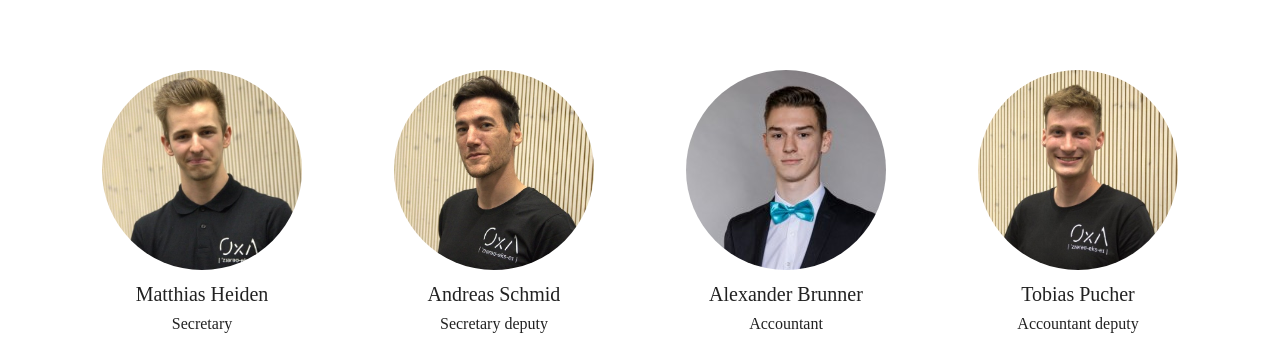
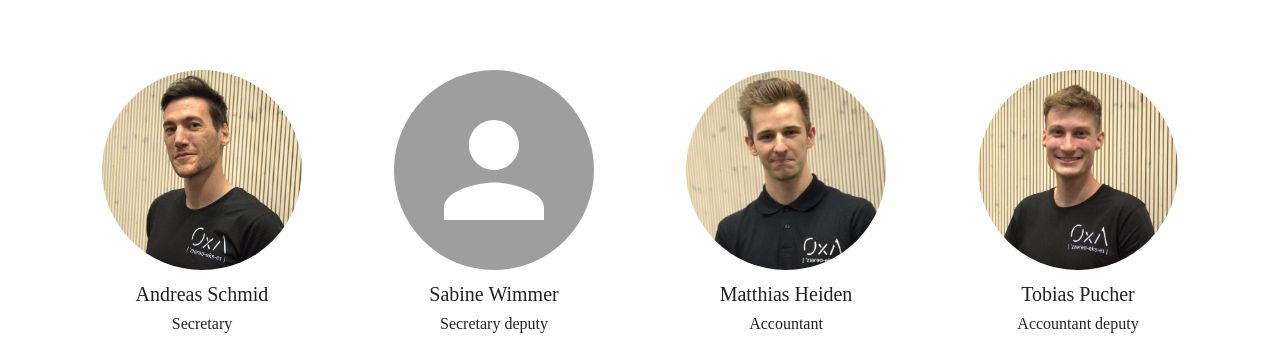
Before and after one commit to 0xa-at/website, a Next.js app: page /about in a window 1280 px wide. Shown: the part 614-952 px from the top of the page. Built offline with nearby package versions, Linux system fonts and the light colour scheme.

Commit message:
chore: update vorstand

```diff
--- a/pages/about.tsx
+++ b/pages/about.tsx
@@ -21,9 +21,9 @@ export default function AboutPage() {
         <Person name={"Severin Mairinger"} role={"Chairman deputy"} image="/images/vorstand/sm.jpg" />
       </Box>
       <Box pt={10} sx={{ display: 'flex', justifyContent: 'space-around', flexDirection: isMobile ? 'column' : 'row', gap: 2 }}>
-        <Person name={"Matthias Heiden"} role={"Secretary"} image="/images/vorstand/mh.jpg" />
-        <Person name={"Andreas Schmid"} role={"Secretary deputy"} image="/images/vorstand/as.jpg" />
-        <Person name={"Alexander Brunner"} role={"Accountant"} image="/images/vorstand/ab.jpg" />
+      <Person name={"Andreas Schmid"} role={"Secretary"} image="/images/vorstand/as.jpg" />
+        <Person name={"Sabine Wimmer"} role={"Secretary deputy"} />
+        <Person name={"Matthias Heiden"} role={"Accountant"} image="/images/vorstand/mh.jpg" />
         <Person name={"Tobias Pucher"} role={"Accountant deputy"} image="/images/vorstand/tp.jpg" />
       </Box>
 
```
